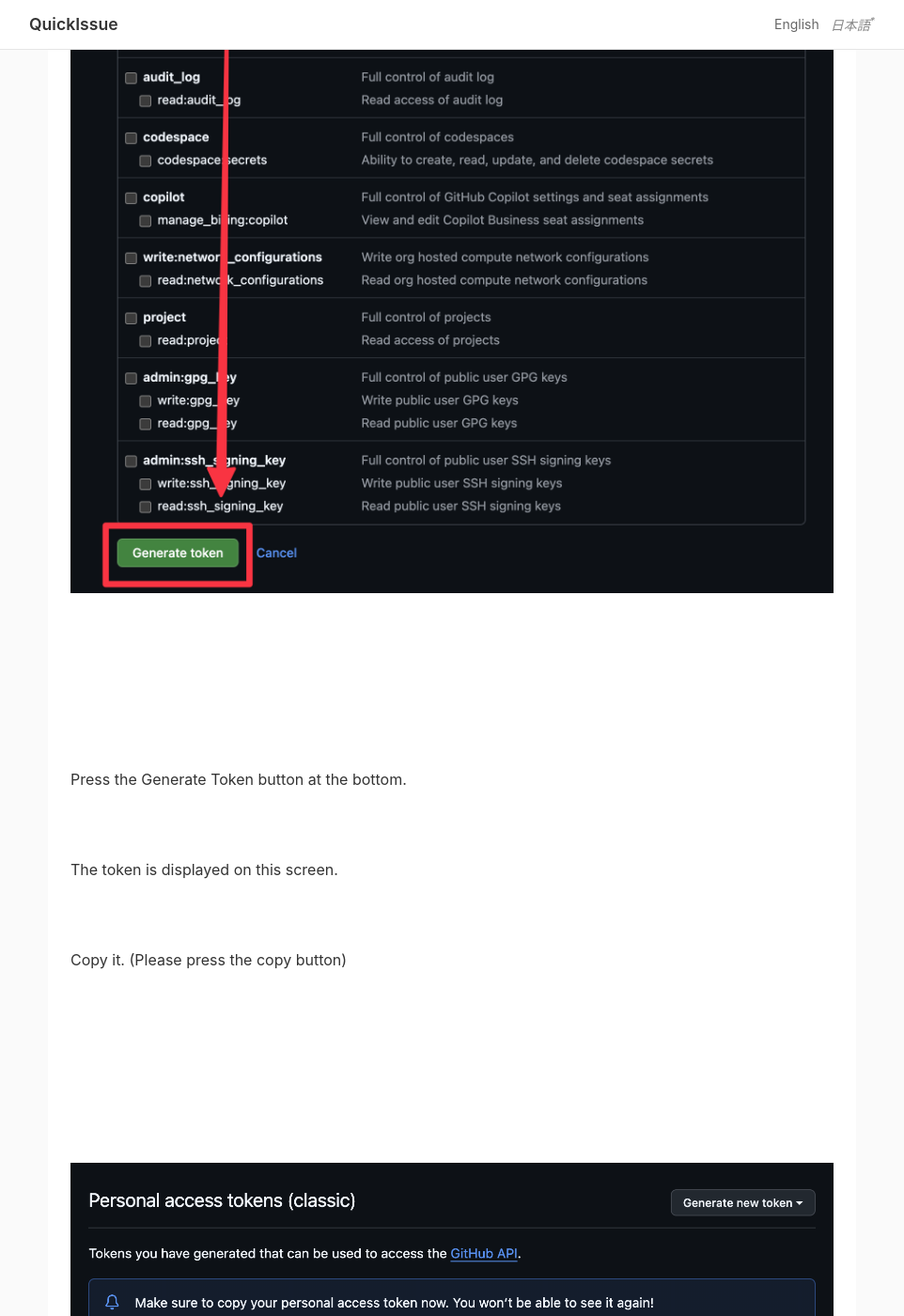
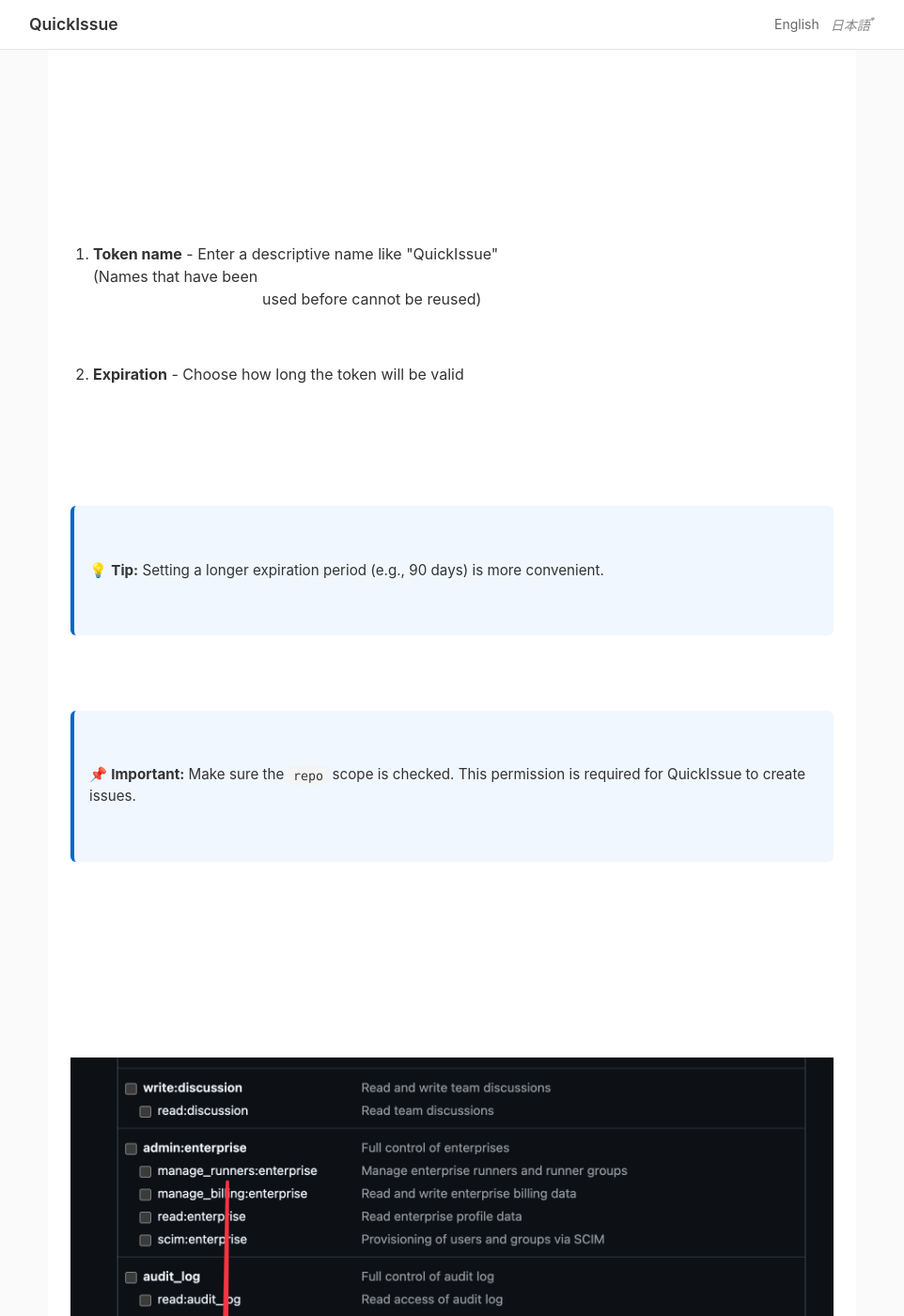
Before and after one commit to gdsxapps/quickissue-pages, a Jekyll site: the page built from docs/help/getting-started/index.html, in a window 1280 px wide and 1400 px high, scrolled down 12276 px. Shown: the whole window at 94% size, without its empty margins (159-1121 px from the left). Built offline with Jekyll 4.4.1, drawn with Linux system fonts in a browser that asks for light colours; some of the changed text lies outside the part shown.

Commit message:
docs: 開始ガイドを詳細な手順と新しい情報ボックスで更新し、関連するスタイルを追加しました。

```diff
--- a/docs/assets/css/help.css
+++ b/docs/assets/css/help.css
@@ -310,3 +310,41 @@
 .notion-content .sans {
     font-family: -apple-system, BlinkMacSystemFont, "Segoe UI", Roboto, "Helvetica Neue", Arial, sans-serif;
 }
+
+/* Tip and Warning boxes */
+.tip-box,
+.warning-box {
+    margin: 1rem 0;
+    padding: 0.75rem 1rem;
+    border-radius: 6px;
+    font-size: 0.95rem;
+}
+
+.tip-box {
+    background-color: #f0f7ff;
+    border-left: 4px solid #0066cc;
+}
+
+.tip-box p,
+.warning-box p {
+    margin: 0;
+}
+
+.warning-box {
+    background-color: #fff8e6;
+    border-left: 4px solid #f5a623;
+}
+
+/* Better heading styling for step headings */
+.notion-content h2[id^="step-"] {
+    margin-top: 2.5rem;
+    padding-top: 1.5rem;
+    border-top: 1px solid #e5e5e5;
+    color: #0066cc;
+}
+
+.notion-content h2[id^="step-"]:first-of-type {
+    margin-top: 0;
+    padding-top: 0;
+    border-top: none;
+}
--- a/docs/help/getting-started/index.html
+++ b/docs/help/getting-started/index.html
@@ -90,10 +90,11 @@
 	</header>
 	<div class="page-body">
 		<div style="display:contents" dir="auto">
-			<h2 id="2ff0e728-74eb-8002-b47e-c30a9089d46b" class="">Setup</h2>
+			<h2 id="step-1-create-token">Step 1: Create a GitHub Token</h2>
 		</div>
 		<div style="display:contents" dir="auto">
-			<p id="2ff0e728-74eb-801e-83db-dca5eaa0c1e1" class="">First, create a token on GitHub.</p>
+			<p>Click the <strong>"Start Initial Setup"</strong> button in QuickIssue, then click <strong>"Issue Token on
+					GitHub"</strong> to open the GitHub token creation page.</p>
 		</div>
 		<div style="display:contents" dir="ltr">
 			<figure id="3000e728-74eb-8077-97fd-ef2253a83e4a" class="image">
@@ -110,8 +111,16 @@
 			</figure>
 		</div>
 		<div style="display:contents" dir="auto">
-			<p id="2ff0e728-74eb-8026-8a2f-da9fb7817a84" class="">Go to the GitHub authentication page.</p>
-			<p id="3000e728-74eb-80dd-8273-ec4258fec282" class="">Please authenticate.</p>
+			<h3 id="github-authentication">GitHub Authentication</h3>
+			<p>GitHub requires authentication before you can create a token. There are two methods available:</p>
+			<ul>
+				<li><strong>Email verification</strong> - A code will be sent to your registered email</li>
+				<li><strong>GitHub Mobile app</strong> - Approve the request from your phone</li>
+			</ul>
+		</div>
+		<div style="display:contents" dir="auto">
+			<h4>Option A: Email Verification</h4>
+			<p>Click <strong>"Verify via email"</strong> and enter the code sent to your email.</p>
 		</div>
 		<div style="display:contents" dir="ltr">
 			<figure id="3000e728-74eb-80cd-bc34-da4910af2919" class="image">
@@ -138,7 +147,9 @@
 			<p id="2ff0e728-74eb-807f-9b72-ea63e2da7e67" class="">Enter the code you received via email here.</p>
 		</div>
 		<div style="display:contents" dir="auto">
-			<h3 id="2ff0e728-74eb-80fc-8804-c2cef58ded2e" class="">Authentication using mobile app</h3>
+			<h4 id="option-b-mobile">Option B: GitHub Mobile App</h4>
+			<p>If you have the GitHub Mobile app installed, click <strong>"Use GitHub Mobile"</strong> and enter the
+				displayed number in your app.</p>
 		</div>
 		<div style="display:contents" dir="ltr">
 			<figure id="3000e728-74eb-8058-a2df-d7189ce42abe" class="image">
@@ -160,6 +171,10 @@
 			<p id="3000e728-74eb-807b-b9bd-d58cf68c978f" class="">Once authenticated, you will be redirected to this
 				screen.</p>
 		</div>
+		<div style="display:contents" dir="auto">
+			<h3 id="configure-token">Configure Your Token</h3>
+			<p>Once authenticated, you'll see the token creation screen. Configure the following:</p>
+		</div>
 		<div style="display:contents" dir="ltr">
 			<figure id="3000e728-74eb-803e-98b9-f1699e11e9cb" class="image">
 				<a href="QuickIssue%20Setup/CleanShot_2026-02-07_at_14.08.572x.webp">
@@ -168,11 +183,18 @@
 			</figure>
 		</div>
 		<div style="display:contents" dir="auto">
-			<p id="3000e728-74eb-806e-b91e-c5913e849e88" class="">Enter the token name and expiration period.</p>
-			<ol type="1" id="3000e728-74eb-80e8-9d0e-c992686812e9" class="numbered-list" start="1">
-				<li>Enter token name<br />Names that have been used before cannot be reused</li>
-				<li>Expiration period<br />Setting a longer period is more convenient</li>
+			<ol type="1" class="numbered-list" start="1">
+				<li><strong>Token name</strong> - Enter a descriptive name like "QuickIssue"<br />(Names that have been
+					used before cannot be reused)</li>
+				<li><strong>Expiration</strong> - Choose how long the token will be valid</li>
 			</ol>
+			<div class="tip-box">
+				<p>💡 <strong>Tip:</strong> Setting a longer expiration period (e.g., 90 days) is more convenient.</p>
+			</div>
+			<div class="tip-box">
+				<p>📌 <strong>Important:</strong> Make sure the <code>repo</code> scope is checked. This permission is
+					required for QuickIssue to create issues.</p>
+			</div>
 		</div>
 		<div style="display:contents" dir="ltr">
 			<figure id="3000e728-74eb-80ed-a8a6-e32c6b7ae43e" class="image">
@@ -182,9 +204,15 @@
 			</figure>
 		</div>
 		<div style="display:contents" dir="auto">
-			<p id="3000e728-74eb-806c-8ce2-e61ffa0b704d" class="">Press the Generate Token button at the bottom.</p>
-			<p id="3000e728-74eb-80c7-b647-e829e2586b80" class="">The token is displayed on this screen.</p>
-			<p id="3000e728-74eb-8016-a044-c417d13f4df1" class="">Copy it. (Please press the copy button)</p>
+			<p>Scroll down and click the <strong>"Generate token"</strong> button.</p>
+		</div>
+		<div style="display:contents" dir="auto">
+			<h3 id="copy-token">Copy Your Token</h3>
+			<p>Your new token will be displayed. Click the copy button to copy it to your clipboard.</p>
+			<div class="warning-box">
+				<p>⚠️ <strong>Warning:</strong> The token is only displayed once! Make sure to copy it now. If you lose
+					it, you'll need to create a new token.</p>
+			</div>
 		</div>
 		<div style="display:contents" dir="ltr">
 			<figure id="3000e728-74eb-80a3-93de-cd7f076c5ffb" class="image">
@@ -194,10 +222,12 @@
 			</figure>
 		</div>
 		<div style="display:contents" dir="auto">
-			<p id="3000e728-74eb-80cd-bd67-cac29bf266eb" class="">Back To App</p>
-			<p id="3000e728-74eb-80af-a65c-e876995a4b4c" class="">Return to the app and paste the token in step 2
-				Paste your token.</p>
-			<p id="3000e728-74eb-8065-a2a3-e5e9932f2951" class="">After pasting, save it.</p>
+			<h2 id="step-2-paste-token">Step 2: Paste Token in QuickIssue</h2>
+			<p>Return to QuickIssue. In the <strong>"Paste your token"</strong> section:</p>
+			<ol type="1" class="numbered-list" start="1">
+				<li>Paste the token you copied from GitHub</li>
+				<li>Click <strong>"Save Token"</strong> to save it</li>
+			</ol>
 		</div>
 		<div style="display:contents" dir="ltr">
 			<figure id="3000e728-74eb-8061-8193-c2926bf997fe" class="image">
@@ -207,7 +237,9 @@
 			</figure>
 		</div>
 		<div style="display:contents" dir="auto">
-			<p id="3000e728-74eb-800c-a8da-e65e854455f6" class="">Proceed to step 3</p>
+			<h2 id="step-3-add-destination">Step 3: Add Destination Repository</h2>
+			<p>Now configure where your issues will be sent. Click <strong>"Add destination"</strong> to select a
+				repository.</p>
 		</div>
 		<div style="display:contents" dir="ltr">
 			<figure id="3000e728-74eb-8043-942f-e3bc44f0a494" class="image">
@@ -227,11 +259,12 @@
 			</figure>
 		</div>
 		<div style="display:contents" dir="auto">
-			<p id="3000e728-74eb-80d4-b0ec-e65dd02d00d5" class="">A list of available repositories will be
-				displayed.</p>
-			<p id="3000e728-74eb-8027-b98d-e6a31738fabc" class="">Select the repository you want to register as a
-				destination.</p>
-			<p id="3000e728-74eb-8039-aeaa-ca140c11cc9c" class="">In the free version, you can select only one.</p>
+			<p>A list of available repositories will be displayed. Click the <strong>+</strong> button next to the
+				repository you want to use as a destination.</p>
+			<div class="tip-box">
+				<p>💡 <strong>Note:</strong> In the free version, you can register only one repository. Upgrade to Pro
+					for multiple destinations.</p>
+			</div>
 		</div>
 		<div style="display:contents" dir="ltr">
 			<figure id="3000e728-74eb-8051-b2d5-ded9e001daf1" class="image">
@@ -241,7 +274,9 @@
 			</figure>
 		</div>
 		<div style="display:contents" dir="auto">
-			<p id="3000e728-74eb-80d6-81c7-d50148585937" class="">You are now ready to use the app.</p>
+			<h2 id="setup-complete">🎉 Setup Complete!</h2>
+			<p>You're all set! QuickIssue is now configured and ready to use. Start creating issues by typing in the
+				text field and clicking <strong>Send</strong>.</p>
 		</div>
 		<div style="display:contents" dir="ltr">
 			<figure id="3000e728-74eb-8048-a607-c605d39d6b7e" class="link-to-page">
```
